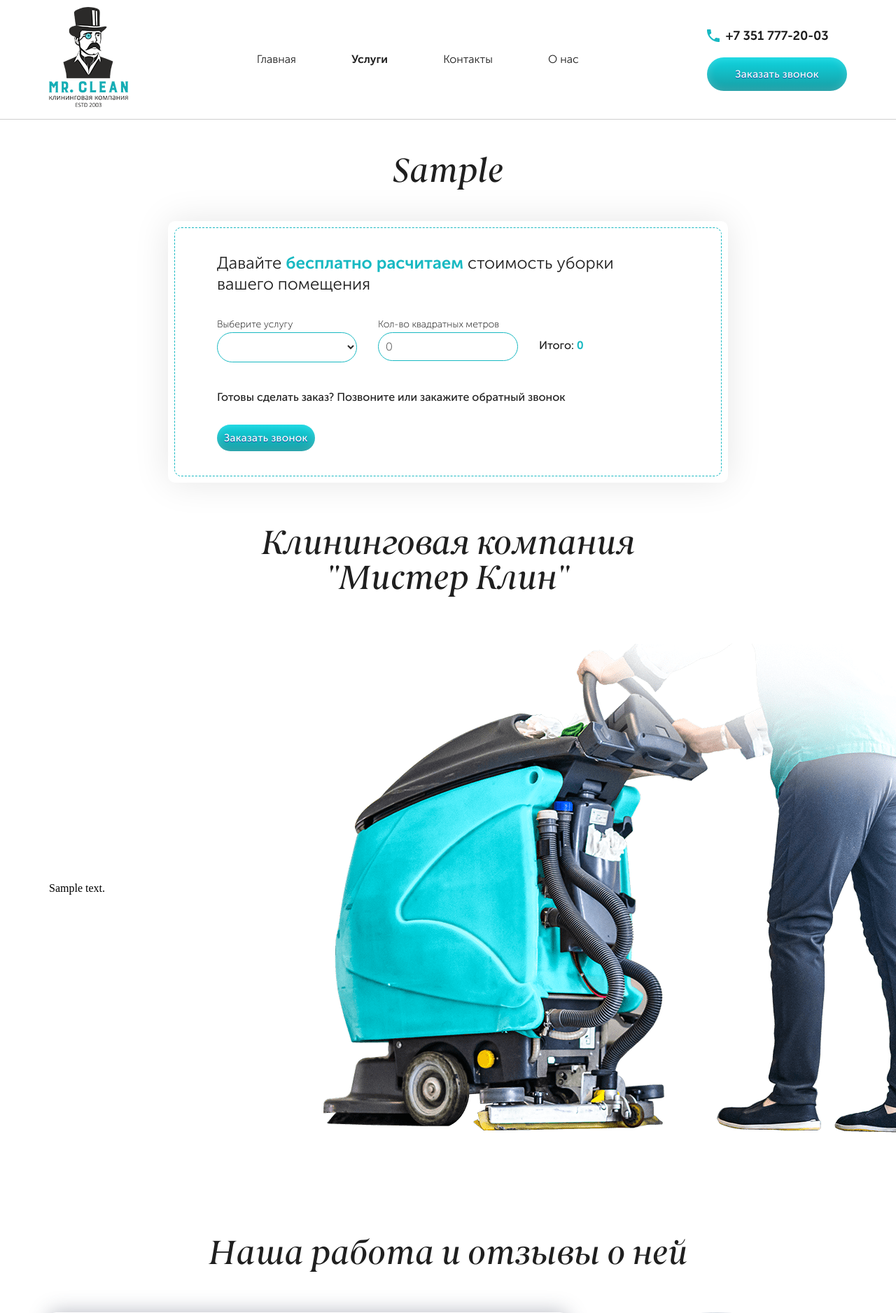
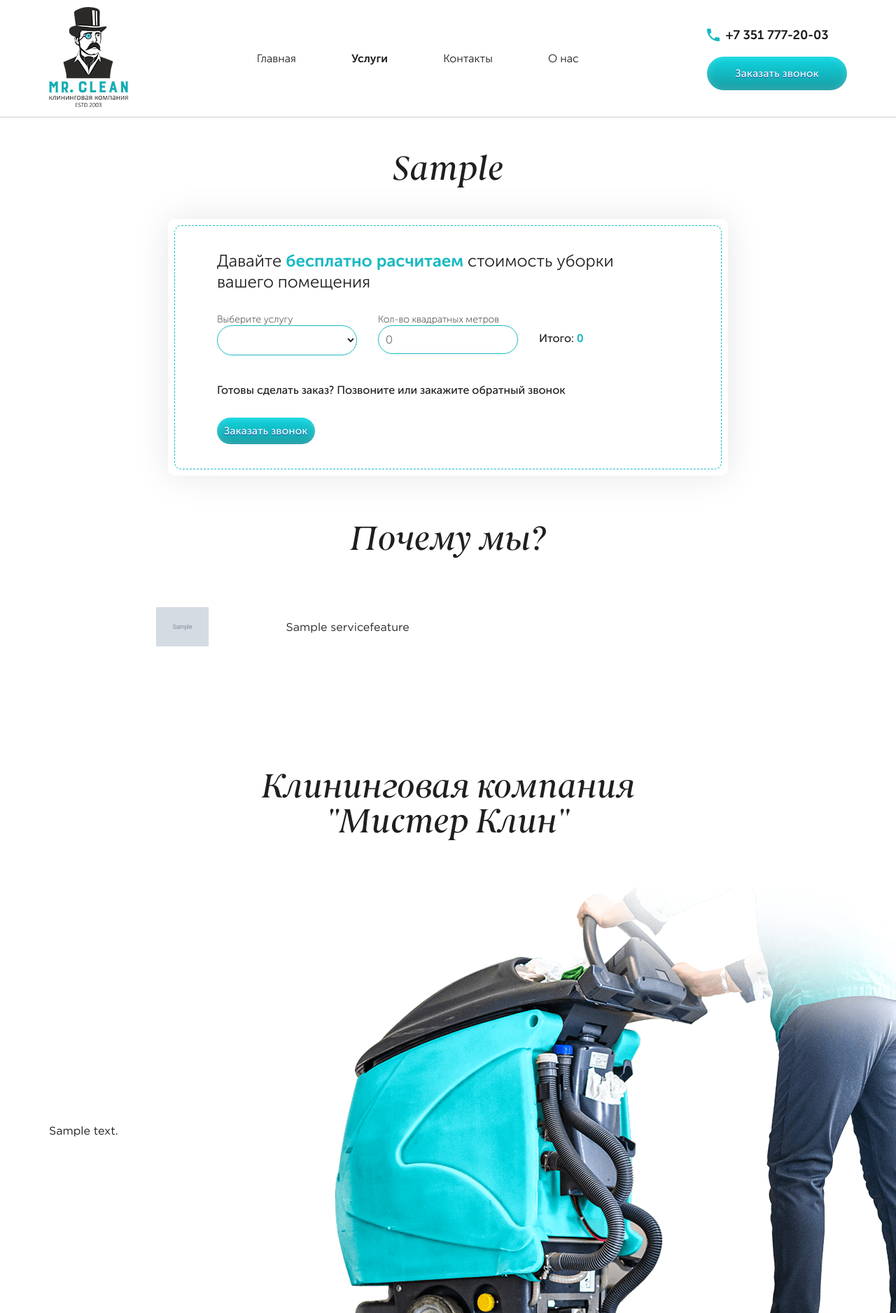
Before and after one commit to skiboorg/misterclean, a Django app: a page that uses templates/pages/service.html in a window 1280 px wide. Shown: the top 1877 px of the page at 70% size. Run offline with Django 3.2, Linux system fonts and the light colour scheme; tables that the repository leaves empty hold one stand-in row (values such as "Sample post"); grey boxes marked "Sample" are stand-in pictures; some libraries are stand-ins or nearby versions; some web fonts are replaced.

Commit message:
new pages

```diff
--- a/blog/models.py
+++ b/blog/models.py
@@ -23,7 +23,7 @@ class BlogPost(models.Model):
         slug = slugify(self.name)
         testSlug = BlogPost.objects.filter(name_slug=slug)
         slugRandom = ''
-        if testSlug:
+        if not testSlug:
             slugRandom = '-' + ''.join(choices(string.ascii_lowercase + string.digits, k=2))
         self.name_slug = slug + slugRandom
         self.name_lower = self.name.lower()
--- a/pages/admin.py
+++ b/pages/admin.py
@@ -8,5 +8,8 @@ class ServiceNameAdmin(admin.ModelAdmin):
 
     class Meta:
         model = ServiceName
+
 admin.site.register(ServiceName,ServiceNameAdmin)
 admin.site.register(SeoTag)
+admin.site.register(ServicePrice)
+admin.site.register(ServiceFeature)
--- a/pages/models.py
+++ b/pages/models.py
@@ -17,14 +17,16 @@ class ServiceName(models.Model):
     price = models.IntegerField('Стоимость услуги без скидки', default=0)
     price1 = models.IntegerField('Скидка свыше 50 кв.м.', default=0)
     price2 = models.IntegerField('Скидка свыше 100 кв.м.', default=0)
-    pageText = RichTextUploadingField('Текст на страницу с услугой', blank=True, null=True)
+    smallText = RichTextUploadingField('Текст на страницу с услугой (отображается вверху страницы) ', blank=True,
+                                      null=True)
+    pageText = RichTextUploadingField('Текст на страницу с услугой (отображается внизу страницы) ', blank=True, null=True)
     isAtHome = models.BooleanField('Отображать на главной?', default=False)
     isInCalc = models.BooleanField('Отображать в калькуляторе?', default=False)
 
 
     def save(self, *args, **kwargs):
         slug = slugify(self.name)
-        if self.name_slug != slug:
+        if not self.name_slug:
             testSlug = ServiceName.objects.filter(name_slug=slug)
             slugRandom = ''
             if testSlug:
@@ -43,7 +45,44 @@ class ServiceName(models.Model):
         verbose_name = "Вид работы"
         verbose_name_plural = "Виды работ"
 
+class ServicePrice(models.Model):
+    service = models.ForeignKey(ServiceName,blank=False,null=True,on_delete=models.CASCADE,verbose_name='Разновидность услуги')
+    name = models.CharField('Название разновидности услуги', max_length=255, blank=False, null=True)
+    info = models.CharField('Описание разновидности услуги', max_length=255, blank=False, null=True)
+    price = models.IntegerField('Стоимость', blank=False, null=True)
 
+    def __str__(self):
+        return 'Pазновидность услуги : {}'.format(self.service.name)
+
+    class Meta:
+        verbose_name = "Pазновидность услуги"
+        verbose_name_plural = "Pазновидности услуг"
+
+class ServiceFeature(models.Model):
+    service = models.ForeignKey(ServiceName,blank=False,null=True,on_delete=models.CASCADE,verbose_name='Приемущества услуги')
+    name = models.CharField('Описание приемущества услуги', max_length=255, blank=False, null=True)
+    icon = models.ImageField('Иконка', upload_to='services_img/', blank=False, null=True)
+
+
+    def __str__(self):
+        return 'Приемущество услуги : {}'.format(self.service.name)
+
+    class Meta:
+        verbose_name = "Приемущество услуги"
+        verbose_name_plural = "Приемущества услуг"
+
+class ServiceImage(models.Model):
+    service = models.ForeignKey(ServiceName,blank=False,null=True,on_delete=models.CASCADE,verbose_name='Фото работ для услуги')
+
+    icon = models.ImageField('Иконка', upload_to='services_img/', blank=False, null=True)
+
+
+    def __str__(self):
+        return 'Фото работ для услуги : {}'.format(self.service.name)
+
+    class Meta:
+        verbose_name = "Фото работ для услуги"
+        verbose_name_plural = "Фото работ для услуги"
 
 class SeoTag(models.Model):
     indexTitle = models.CharField('Тег Title для главной', max_length=255, blank=True, null=True)
--- a/static/css/style.css
+++ b/static/css/style.css
@@ -215,6 +215,11 @@ a {
   font-display: swap;
 }
 
+body {
+  font: 16px "Gotham Regular", sans-serif;
+  color: #1f1f1f;
+}
+
 h1 {
   color: #1f1f1f;
   font-family: "BerlingskeSerif-MdItalic", sans-serif;
@@ -757,6 +762,26 @@ select:focus {
   margin-bottom: 80px;
 }
 
+.text-center {
+  text-align: center;
+  margin-bottom: 70px;
+}
+
+.seo-text {
+  margin-bottom: 100px;
+}
+
+.seo-text h2 {
+  color: #1f1f1f;
+  font-family: "BerlingskeSerif-MdItalic", sans-serif;
+  font-size: 30px;
+  margin: 15px 0;
+}
+
+.seo-text p {
+  margin-bottom: 15px;
+}
+
 .header.header-no-bg {
   padding: 10px 0;
   border-bottom: 1px solid #cecece;
@@ -967,7 +992,7 @@ select:focus {
 
 .our-help {
   position: relative;
-  margin-bottom: 140px;
+  margin-bottom: 40px;
 }
 
 .our-help h3 {
--- a/static/sass/_common.sass
+++ b/static/sass/_common.sass
@@ -22,7 +22,9 @@ $f-GB: 'Gotham Bold',sans-serif
 $f-GL: 'Gotham Light',sans-serif
 $f-GM: 'Gotham Medium',sans-serif
 
-
+body
+  font: 16px "Gotham Regular", sans-serif
+  color: #1f1f1f
 
 h1
   color: $color-text-d-grey
@@ -396,3 +398,16 @@ input,select
 
 .mb-80
   margin-bottom: 80px
+.text-center
+  text-align: center
+  margin-bottom: 70px
+.seo-text
+  margin-bottom: 100px
+
+  h2
+    color: $color-text-d-grey
+    font-family: $f-BerMd
+    font-size: 30px
+    margin: 15px 0
+  p
+    margin-bottom: 15px
--- a/static/sass/_slider.sass
+++ b/static/sass/_slider.sass
@@ -1,7 +1,7 @@
 //our help
 .our-help
   position: relative
-  margin-bottom: 140px
+  margin-bottom: 40px
   h3
     text-align: center
     margin-bottom: 50px
--- a/templates/pages/service.html
+++ b/templates/pages/service.html
@@ -28,12 +28,30 @@
             </div>
             {% include 'pages/form.html' %}
         </section>
+                {% if currentService.servicefeature_set.all %}
+                    <section class="service-feature">
+                     <h3 class="text-center">Почему мы?</h3>
+                        <div class="container-sm service-feature-items">
+                            {% for feature in currentService.servicefeature_set.all %}
+                            <div class="service-feature-item">
+                                <div class="service-feature-item-number">
+                                    <img width="75" src="{{ feature.icon.url }}" alt="">
+                                </div>
+                                <div class="service-feature-item-info">
+                                    <p>{{ feature.name }}</p>
+                                </div>
+                            </div><!--//service-feature-item-->
+                            {% endfor %}
+                        </div>
+
+                </section><!--//service-features-->
+            {% endif %}
         <section class="about">
             <h3>Клининговая компания "Мистер Клин"</h3>
             <div class="about-wrapper">
                 <div class="container about-inner">
                     <div style="width: 450px">
-                        {{ currentService.pageText | safe }}
+                        {{ currentService.smallText | safe }}
                     </div>
 
 
@@ -93,6 +111,12 @@
             </div>
 
         </section><!-- // our-help -->
+        <section class="seo-text">
+            <div class="container">
+                {{ currentService.pageText | safe }}
+            </div>
+
+        </section>
 
     </div><!--//main-->
 
```
Also changed, not shown: static/service.html (+2 -30 lines), pages/migrations/0014_servicefeature_serviceprice.py (added), pages/migrations/0015_auto_20191226_2208.py (added), pages/migrations/0016_serviceimage.py (added), static/img/contacts-mail.png, static/img/logo_small.png, static/img/social-icons.jpg. Lines whose indentation alone changed are shown as unchanged.
